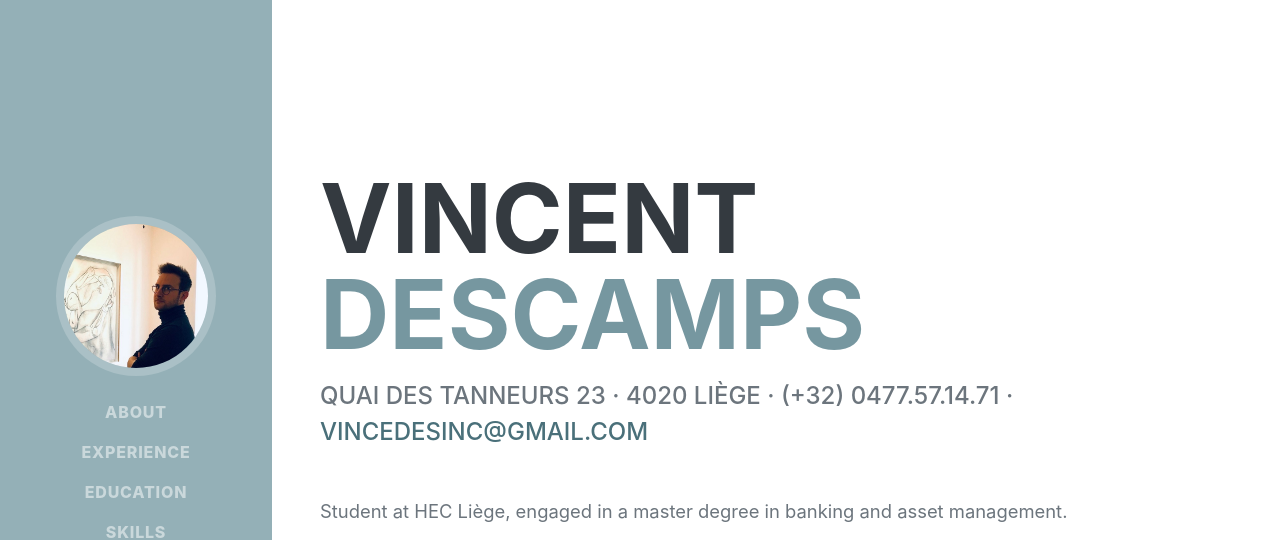
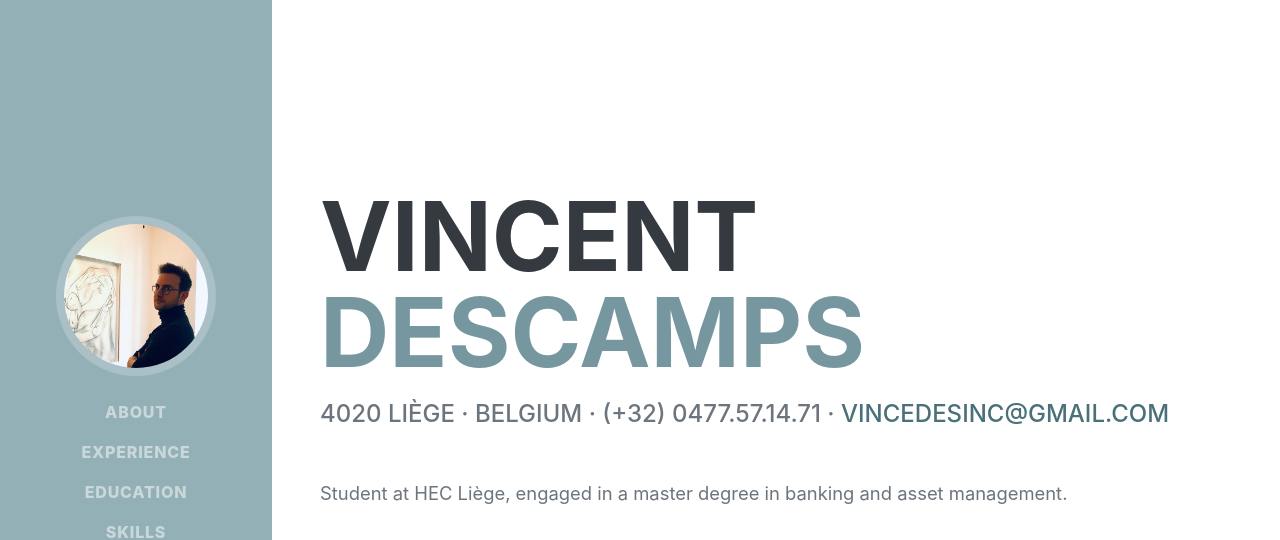
Before and after one commit to Gowiangry/Web_CV, a plain HTML site: page index.html in a window 1280 px wide. Shown: the top 540 px of the page. Drawn offline with nearby package versions, Linux system fonts and the light colour scheme; a web font is replaced by a local one.

Commit message:
Update index.html

```diff
--- a/index.html
+++ b/index.html
@@ -44,7 +44,7 @@
                         <span class="text-primary">Descamps</span>
                     </h1>
                     <div class="subheading mb-5">
-                        Quai des tanneurs 23 · 4020 Liège · (+32) 0477.57.14.71 ·
+                        4020 Liège · Belgium · (+32) 0477.57.14.71 ·
                         <a href="mailto:vincedesinc@gmail.com">vincedesinc@gmail.com</a>
                     </div>
                     <p class="lead mb-5">Student at HEC Liège, engaged in a master degree in banking and asset management. </p>
```
